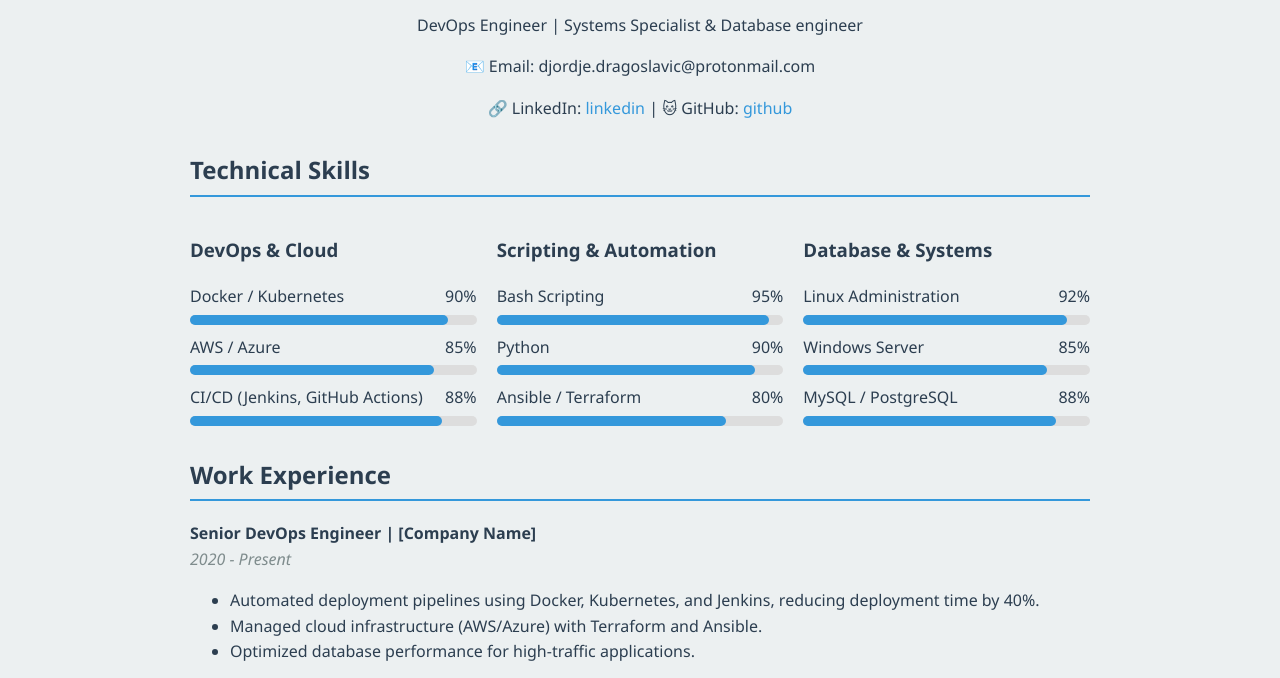
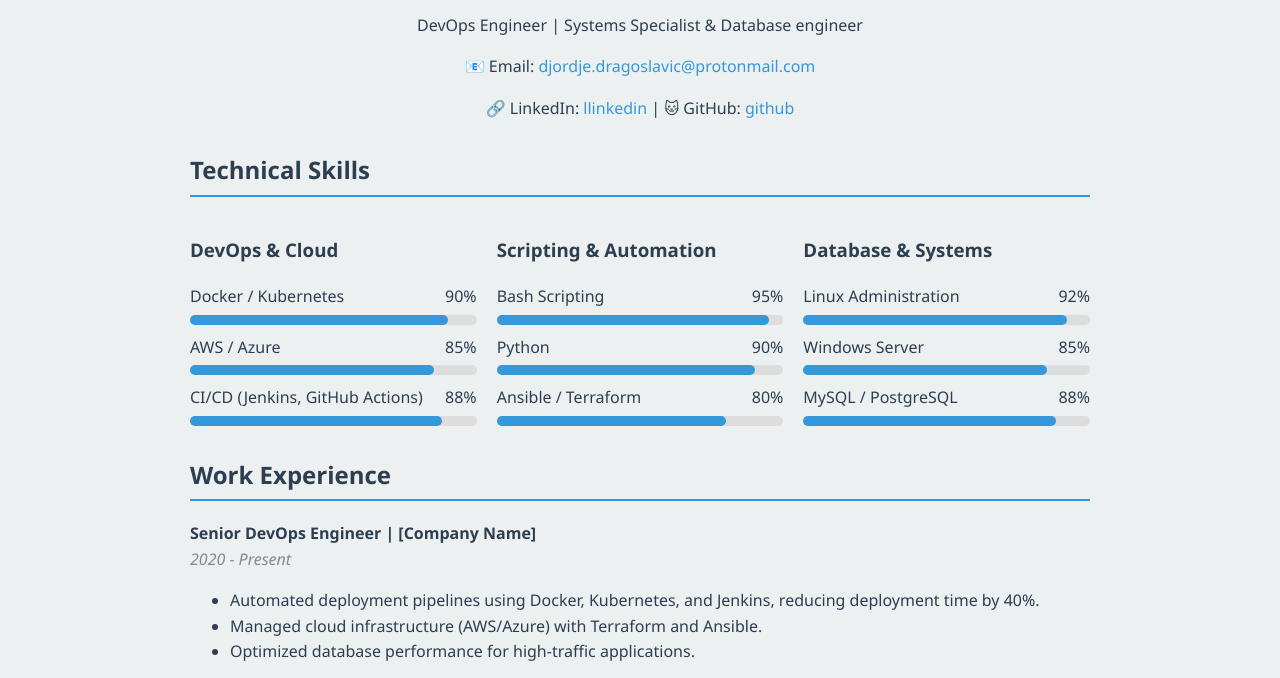
Before and after one commit to MojGithubNalog/MojGithubNalog.github.io, a plain HTML site: page index.html in a window 1280 px wide. Shown: the part 96-774 px from the top of the page. Drawn offline with Linux system fonts and the light colour scheme.

Commit message:
Update index.html

```diff
--- a/index.html
+++ b/index.html
@@ -152,6 +152,9 @@
         }
     </style>
 </head>
+
+
+    </head>
 <body>
     <button class="toggle-mode" onclick="toggleDarkMode()">🌙 Dark Mode</button>
     <div class="container">
@@ -159,10 +162,11 @@
             <h1>Đorđe Dragoslavić</h1>
             <p class="title">DevOps Engineer | Systems Specialist & Database engineer</p>
             <div class="contact-info">
-                <p>📧 Email: djordje.dragoslavic@protonmail.com </p>
-                <p>🔗 LinkedIn: <a href="https://www.linkedin.com/in/djordje-dragoslavic-14786258/">linkedin</a> | 🐱 GitHub: <a href="https://github.com/MojGithubNalog">github</a></p>
+                <p>📧 Email: <a href="mailto:djordje.dragoslavic@protonmail.com">djordje.dragoslavic@protonmail.com</a> </p>
+                <p>🔗 LinkedIn: <a href="https://www.linkedin.com/in/djordje-dragoslavic-14786258/">llinkedin</a> | 🐱 GitHub: <a href="https://github.com/MojGithubNalog">github</a></p>
             </div>
         </header>
+
 
         <section id="skills">
             <h2>Technical Skills</h2>
```
